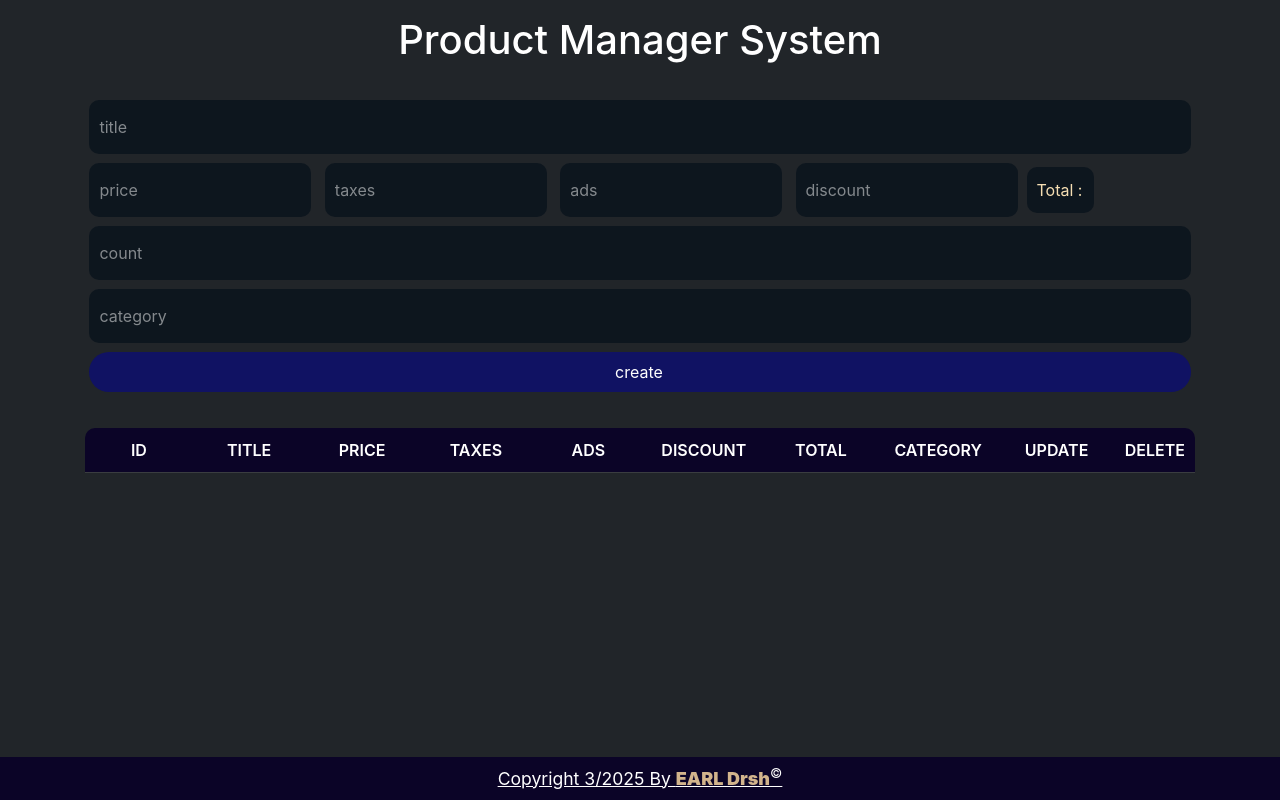
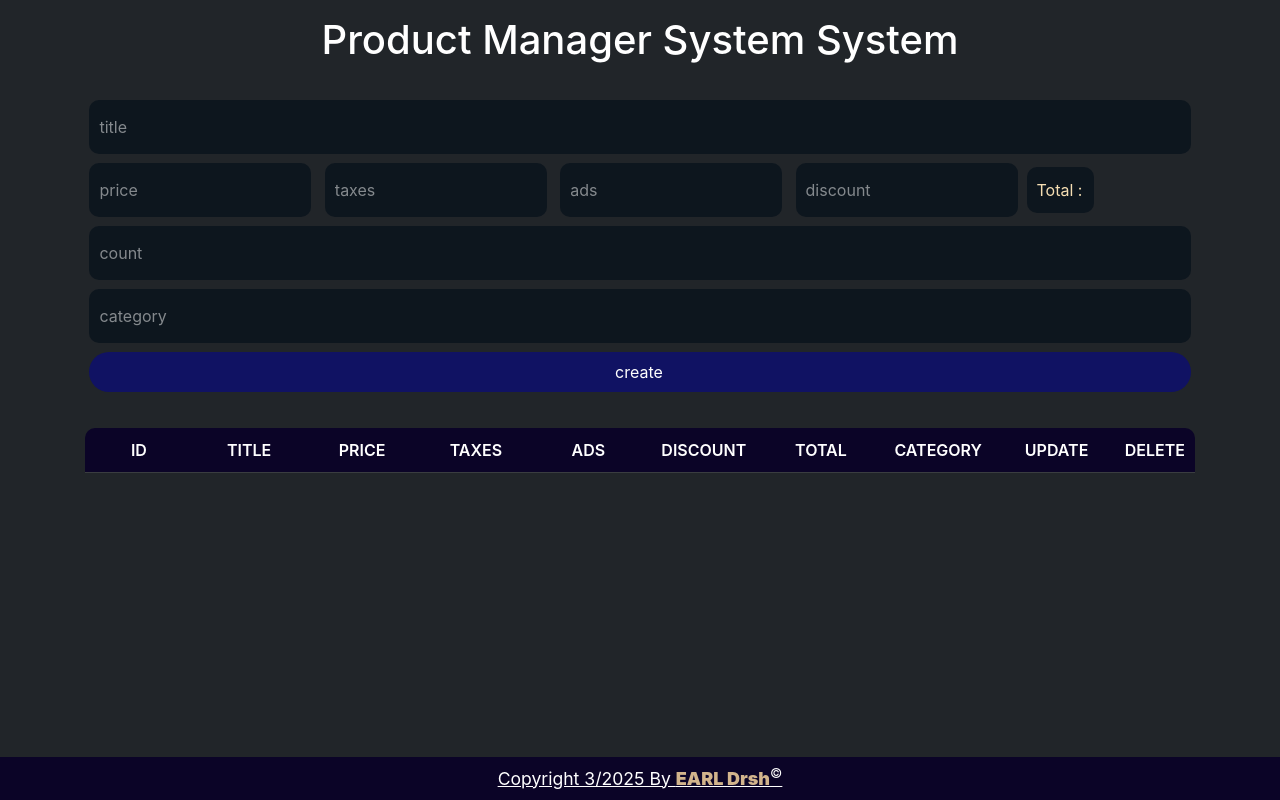
Before and after one commit to Mostafa-Ahmed-411/Product_Manager_System, a plain HTML site: page index.html in a window 1280 px wide. Drawn offline with nearby package versions, Linux system fonts and the light colour scheme.

Commit message:
Update index.html

```diff
--- a/index.html
+++ b/index.html
@@ -13,7 +13,7 @@
 
 <body>
 	<header class="mb-3">
-		<h1>Product Manager <span id="h1-span">System</span></h1>
+		<h1>Product Manager System <span id="h1-span">System</span></h1>
 	</header>
 
 	<section class="container mb-3">
```
